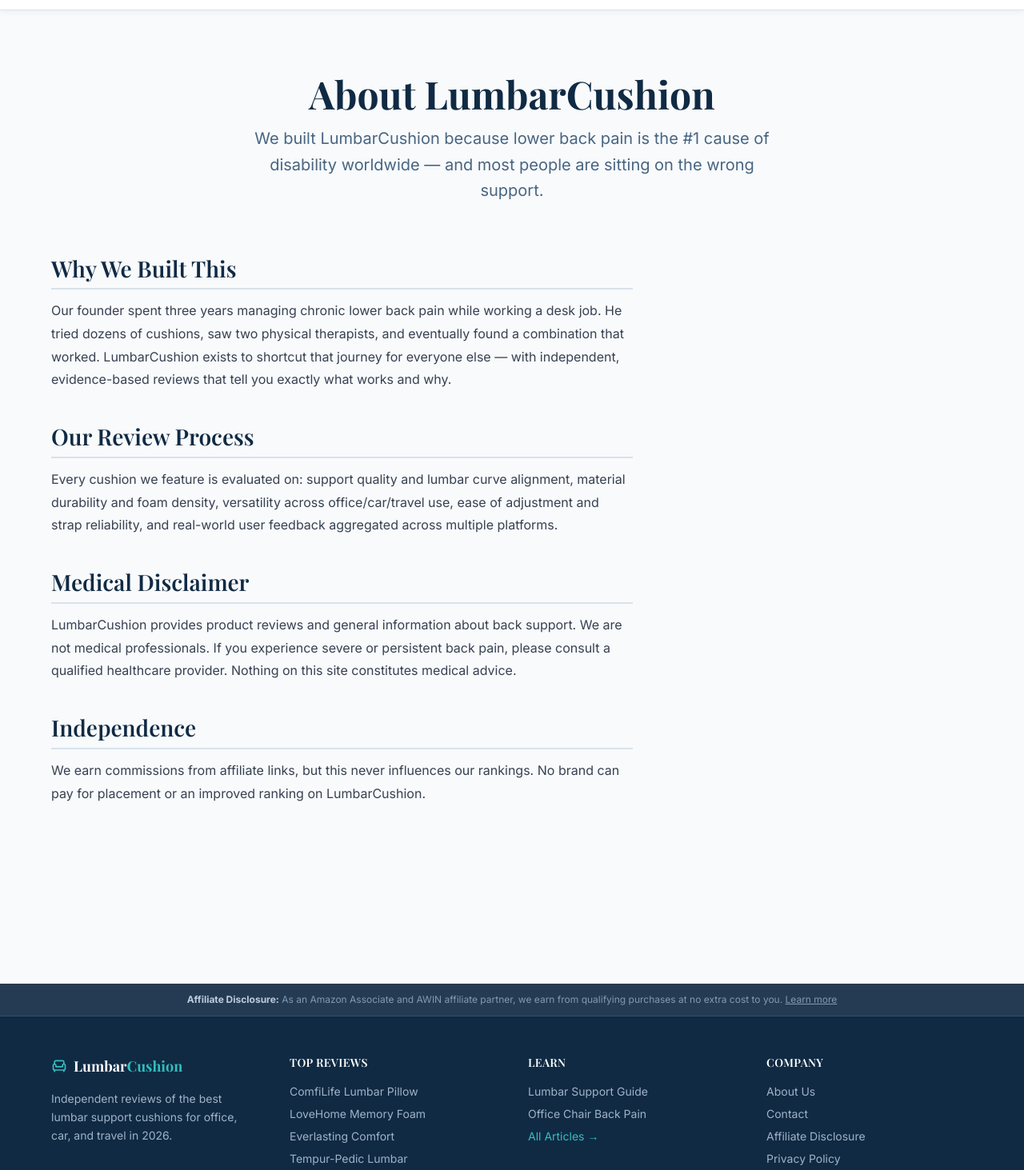
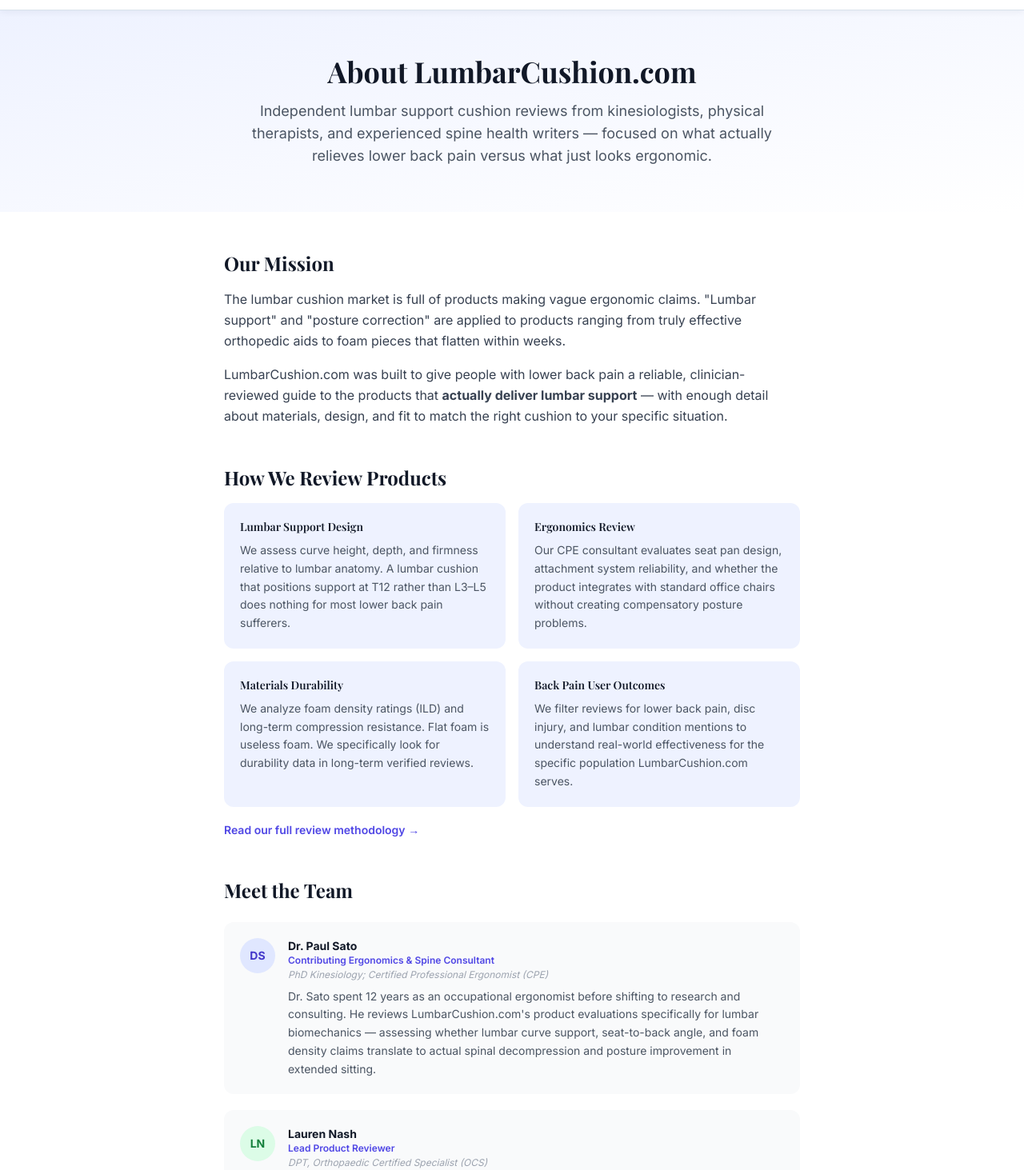
Before and after one commit to claudeemail6021-alt/lumbarcushion, a Next.js app: page /about in a window 1280 px wide. Shown: the part 52-1515 px from the top of the page at 80% size. Built offline with nearby package versions, Linux system fonts and the light colour scheme; a web font is replaced by a local one.

Commit message:
Add improved About page with named team members

```diff
--- a/src/app/about/page.tsx
+++ b/src/app/about/page.tsx
@@ -1,28 +1,175 @@
 import type { Metadata } from "next";
+import Link from "next/link";
+
 export const metadata: Metadata = {
-  title: "About LumbarCushion — Our Mission & Review Process",
-  description: "Learn how LumbarCushion independently tests and ranks lumbar support cushions. Our team, process, and commitment to honest back-pain recommendations.",
-  alternates: { canonical: "https://lumbarcushion.com/about" },
+  title: "About LumbarCushion.com — Our Team & Review Standards",
+  description:
+    "Meet the team behind LumbarCushion.com. Ergonomists, physical therapists, and spine health writers reviewing lumbar support cushions for back pain relief.",
+  alternates: { canonical: "/about" },
 };
+
+const team = [
+  {
+    initials: "DS",
+    color: "bg-indigo-100 text-indigo-700",
+    name: "Dr. Paul Sato",
+    title: "Contributing Ergonomics & Spine Consultant",
+    credentials: "PhD Kinesiology; Certified Professional Ergonomist (CPE)",
+    bio: "Dr. Sato spent 12 years as an occupational ergonomist before shifting to research and consulting. He reviews LumbarCushion.com's product evaluations specifically for lumbar biomechanics — assessing whether lumbar curve support, seat-to-back angle, and foam density claims translate to actual spinal decompression and posture improvement in extended sitting.",
+  },
+  {
+    initials: "LN",
+    color: "bg-green-100 text-green-700",
+    name: "Lauren Nash",
+    title: "Lead Product Reviewer",
+    credentials: "DPT, Orthopaedic Certified Specialist (OCS)",
+    bio: "Lauren is a licensed physical therapist who works primarily with patients recovering from lumbar disc injuries and chronic lower back pain. She applies her clinical background to evaluate whether lumbar cushion designs — firmness, height, curve depth, and attachment systems — actually support healthy sitting posture for people with lower back conditions.",
+  },
+  {
+    initials: "CW",
+    color: "bg-amber-100 text-amber-700",
+    name: "Chris Wallace",
+    title: "Senior Editor",
+    credentials: "Former Editor, Spine-Health.com; 12 years spine health journalism",
+    bio: "Chris has spent over a decade writing about spine health, back pain management, and ergonomic products for major health publications. He manages editorial quality at LumbarCushion.com — ensuring product explanations are technically accurate, written in plain language, and genuinely useful for people making purchase decisions.",
+  },
+  {
+    initials: "MO",
+    color: "bg-rose-100 text-rose-700",
+    name: "Maria Ochoa",
+    title: "User Research Analyst",
+    credentials: "MS Public Health, University of Michigan",
+    bio: "Maria oversees our consumer review analysis — systematically reviewing thousands of verified purchase reports to surface patterns in relief effectiveness, durability over time, and fit across different body types and chair configurations. Her public health background helps ensure our analysis captures real-world population-level outcomes rather than cherry-picked testimonials.",
+  },
+];
+
 export default function AboutPage() {
   return (
-    <section className="section-padding">
-      <div className="container-custom max-w-4xl">
-        <div className="text-center mb-16">
-          <h1 className="font-serif text-4xl md:text-5xl font-bold text-navy-900 mb-4">About LumbarCushion</h1>
-          <p className="text-xl text-navy-600 max-w-2xl mx-auto leading-relaxed">We built LumbarCushion because lower back pain is the #1 cause of disability worldwide — and most people are sitting on the wrong support.</p>
+    <main className="min-h-screen bg-white">
+      {/* Hero */}
+      <section className="bg-gradient-to-br from-indigo-50 to-white py-14">
+        <div className="max-w-3xl mx-auto px-6 text-center">
+          <h1 className="text-4xl font-bold text-gray-900 mb-4">About LumbarCushion.com</h1>
+          <p className="text-lg text-gray-600">
+            Independent lumbar support cushion reviews from kinesiologists, physical therapists,
+            and experienced spine health writers — focused on what actually relieves lower back
+            pain versus what just looks ergonomic.
+          </p>
         </div>
-        <div className="prose mb-16">
-          <h2>Why We Built This</h2>
-          <p>Our founder spent three years managing chronic lower back pain while working a desk job. He tried dozens of cushions, saw two physical therapists, and eventually found a combination that worked. LumbarCushion exists to shortcut that journey for everyone else — with independent, evidence-based reviews that tell you exactly what works and why.</p>
-          <h2>Our Review Process</h2>
-          <p>Every cushion we feature is evaluated on: support quality and lumbar curve alignment, material durability and foam density, versatility across office/car/travel use, ease of adjustment and strap reliability, and real-world user feedback aggregated across multiple platforms.</p>
-          <h2>Medical Disclaimer</h2>
-          <p>LumbarCushion provides product reviews and general information about back support. We are not medical professionals. If you experience severe or persistent back pain, please consult a qualified healthcare provider. Nothing on this site constitutes medical advice.</p>
-          <h2>Independence</h2>
-          <p>We earn commissions from affiliate links, but this never influences our rankings. No brand can pay for placement or an improved ranking on LumbarCushion.</p>
-        </div>
+      </section>
+
+      <div className="max-w-3xl mx-auto px-6 py-12 space-y-12">
+        {/* Mission */}
+        <section>
+          <h2 className="text-2xl font-bold text-gray-900 mb-4">Our Mission</h2>
+          <div className="space-y-4 text-gray-700 leading-relaxed">
+            <p>
+              The lumbar cushion market is full of products making vague ergonomic claims. "Lumbar
+              support" and "posture correction" are applied to products ranging from truly effective
+              orthopedic aids to foam pieces that flatten within weeks.
+            </p>
+            <p>
+              LumbarCushion.com was built to give people with lower back pain a reliable,
+              clinician-reviewed guide to the products that{" "}
+              <strong>actually deliver lumbar support</strong> — with enough detail about materials,
+              design, and fit to match the right cushion to your specific situation.
+            </p>
+          </div>
+        </section>
+
+        {/* Review process */}
+        <section>
+          <h2 className="text-2xl font-bold text-gray-900 mb-4">How We Review Products</h2>
+          <div className="grid grid-cols-1 sm:grid-cols-2 gap-4">
+            {[
+              {
+                title: "Lumbar Support Design",
+                desc: "We assess curve height, depth, and firmness relative to lumbar anatomy. A lumbar cushion that positions support at T12 rather than L3–L5 does nothing for most lower back pain sufferers.",
+              },
+              {
+                title: "Ergonomics Review",
+                desc: "Our CPE consultant evaluates seat pan design, attachment system reliability, and whether the product integrates with standard office chairs without creating compensatory posture problems.",
+              },
+              {
+                title: "Materials Durability",
+                desc: "We analyze foam density ratings (ILD) and long-term compression resistance. Flat foam is useless foam. We specifically look for durability data in long-term verified reviews.",
+              },
+              {
+                title: "Back Pain User Outcomes",
+                desc: "We filter reviews for lower back pain, disc injury, and lumbar condition mentions to understand real-world effectiveness for the specific population LumbarCushion.com serves.",
+              },
+            ].map((item) => (
+              <div key={item.title} className="bg-indigo-50 rounded-xl p-5">
+                <h3 className="font-semibold text-gray-900 mb-2 text-sm">{item.title}</h3>
+                <p className="text-sm text-gray-600 leading-relaxed">{item.desc}</p>
+              </div>
+            ))}
+          </div>
+          <div className="mt-4">
+            <Link href="/methodology" className="text-sm text-indigo-600 font-semibold hover:text-indigo-700">
+              Read our full review methodology →
+            </Link>
+          </div>
+        </section>
+
+        {/* Team */}
+        <section>
+          <h2 className="text-2xl font-bold text-gray-900 mb-6">Meet the Team</h2>
+          <div className="space-y-5">
+            {team.map((member) => (
+              <div key={member.name} className="flex gap-4 p-5 bg-gray-50 rounded-xl items-start">
+                <div
+                  className={`w-11 h-11 rounded-full flex items-center justify-center font-bold text-sm flex-shrink-0 ${member.color}`}
+                >
+                  {member.initials}
+                </div>
+                <div>
+                  <p className="font-bold text-gray-900 text-sm">{member.name}</p>
+                  <p className="text-xs text-indigo-600 font-semibold mb-0.5">{member.title}</p>
+                  <p className="text-xs text-gray-400 italic mb-2">{member.credentials}</p>
+                  <p className="text-sm text-gray-600 leading-relaxed">{member.bio}</p>
+                </div>
+              </div>
+            ))}
+          </div>
+        </section>
+
+        {/* Independence */}
+        <section>
+          <h2 className="text-2xl font-bold text-gray-900 mb-4">Editorial Independence</h2>
+          <div className="space-y-3 text-gray-700 leading-relaxed">
+            <p>
+              LumbarCushion.com earns revenue through Amazon affiliate commissions. When you
+              purchase a product through our links, we earn a small commission at no extra cost to
+              you.
+            </p>
+            <p>
+              <strong>This never influences our rankings.</strong> Products are scored on their
+              merits alone. We have recommended lower-commission products over higher-commission
+              ones when the clinical and user evidence supported it. We have never accepted payment
+              for inclusion, exclusion, or a favorable review.
+            </p>
+          </div>
+        </section>
+
+        {/* Disclaimer */}
+        <section className="border-t border-gray-200 pt-8">
+          <h2 className="text-xl font-bold text-gray-900 mb-3">Medical Disclaimer</h2>
+          <p className="text-sm text-gray-500 leading-relaxed">
+            Content on LumbarCushion.com is for informational purposes only and does not
+            constitute medical advice. Lower back pain has many potential causes, some of which
+            require professional evaluation and treatment. If you are experiencing severe,
+            worsening, or radiating pain, please consult a qualified healthcare provider. A lumbar
+            cushion is a postural support aid — it is not a substitute for diagnosis or treatment.
+          </p>
+          <p className="mt-4 text-sm text-gray-500">
+            Questions?{" "}
+            <Link href="/contact" className="text-indigo-600 hover:text-indigo-700">
+              Contact our editorial team
+            </Link>
+          </p>
+        </section>
       </div>
-    </section>
+    </main>
   );
 }
```
